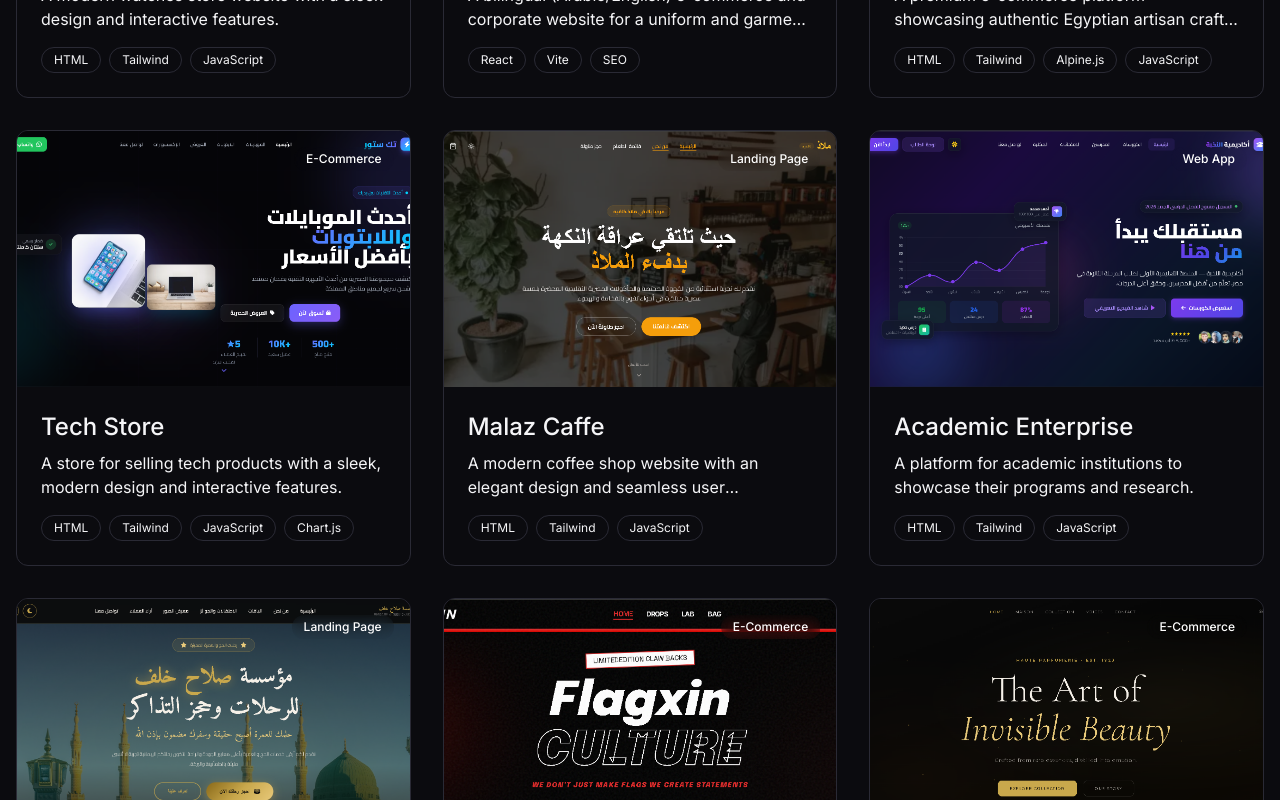
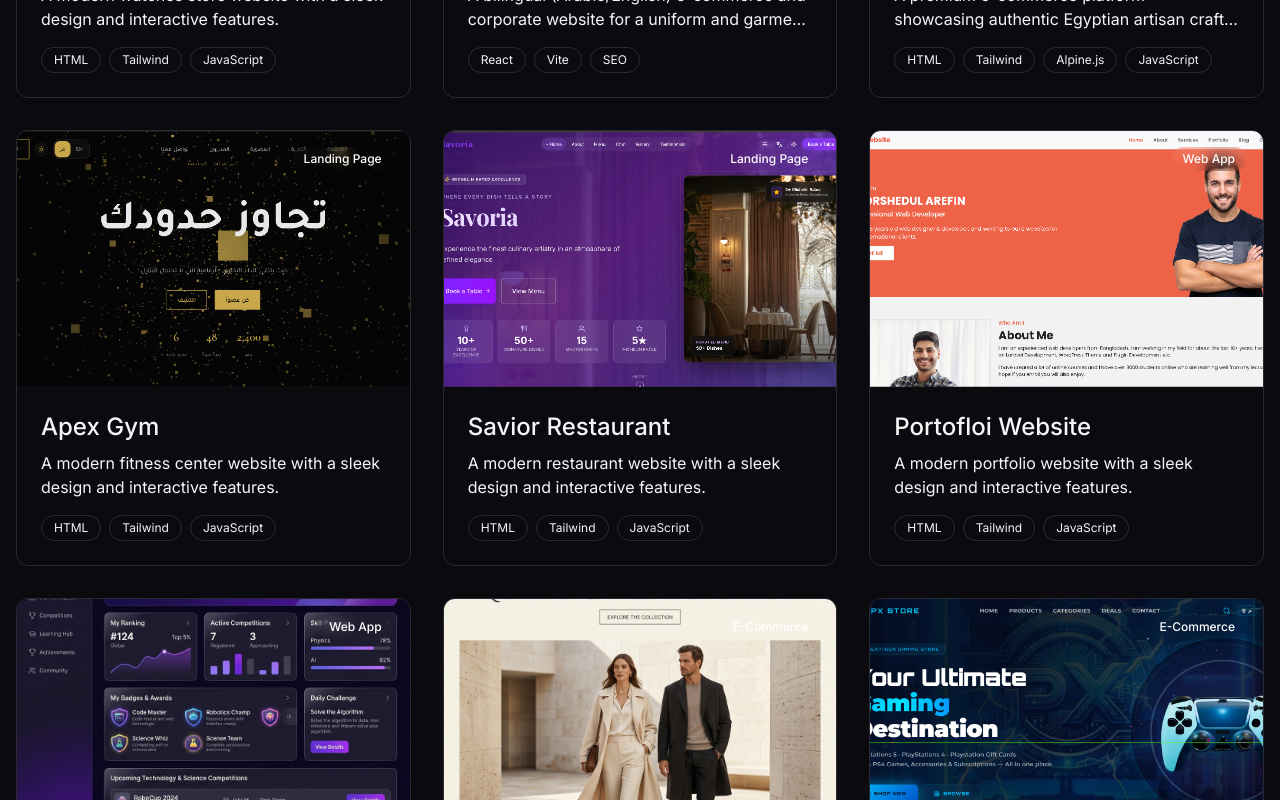
Before and after one commit to ansalking150/my-portfolio-, a React (Vite) app: page / in a window 1280 px wide. Shown: the part 3700-4500 px from the top of the page. Built offline with nearby package versions, Linux system fonts and the light colour scheme.

Commit message:
Remove selected and duplicate projects from portfolio

```diff
--- a/src/app/components/sections/Projects.tsx
+++ b/src/app/components/sections/Projects.tsx
@@ -34,61 +34,13 @@ const projectsData = [
     liveUrl: 'https://mohamed-waled301.github.io/handmade/',
     image: '/my-portfolio-/images/handmade.png',
   },
-  {
-    id: 9,
-    technologies: ['HTML', 'Tailwind', 'JavaScript', 'Chart.js'],
-    category: 'E-Commerce',
-    liveUrl: 'https://omartantawy360.github.io/elctro-shop/',
-    image: '/my-portfolio-/images/tech-store.png',
-  },
-  {
-    id: 10,
-    technologies: ['HTML', 'Tailwind', 'JavaScript'],
-    category: 'Landing Page',
-    liveUrl: 'https://cafee-pink.vercel.app/',
-    image: '/my-portfolio-/images/malaz.png',
-  },
-  {
-    id: 11,
-    technologies: ['HTML', 'Tailwind', 'JavaScript'],
-    category: 'Web App',
-    liveUrl: 'https://omartantawy360.github.io/Acadimic-center2/',
-    image: '/my-portfolio-/images/academic-enter.png',
-  },
-  {
-    id: 12,
-    technologies: ['HTML', 'CSS', 'JavaScript'],
-    category: 'Landing Page',
-    liveUrl: 'https://abdotete142-maker.github.io/Salah_khalaf/',
-    image: '/my-portfolio-/images/travel-agency.png',
-  },
-  {
-    id: 13,
-    technologies: ['HTML', 'Tailwind', 'JavaScript'],
-    category: 'E-Commerce',
-    liveUrl: 'https://abdelrhman005.github.io/Flagxin/',
-    image: '/my-portfolio-/images/flagxin.png',
-  },
-  {
-    id: 14,
-    technologies: ['HTML', 'Tailwind', 'JavaScript'],
-    category: 'E-Commerce',
-    liveUrl: 'https://abdotete142-maker.github.io/Perfumes/',
-    image: '/my-portfolio-/images/aurum-shop.png',
-  },
+
   {
     id: 15,
     technologies: ['HTML', 'Tailwind', 'JavaScript'],
     category: 'Landing Page',
     liveUrl: 'https://gym1-khaki-omega.vercel.app/',
     image: '/my-portfolio-/images/apex.png',
-  },
-  {
-    id: 16,
-    technologies: ['HTML', 'Tailwind', 'JavaScript'],
-    category: 'E-Commerce',
-    liveUrl: 'https://lander2007.github.io/Furni/index.html',
-    image: '/my-portfolio-/images/furni-store.png',
   },
   {
     id: 17,
```
